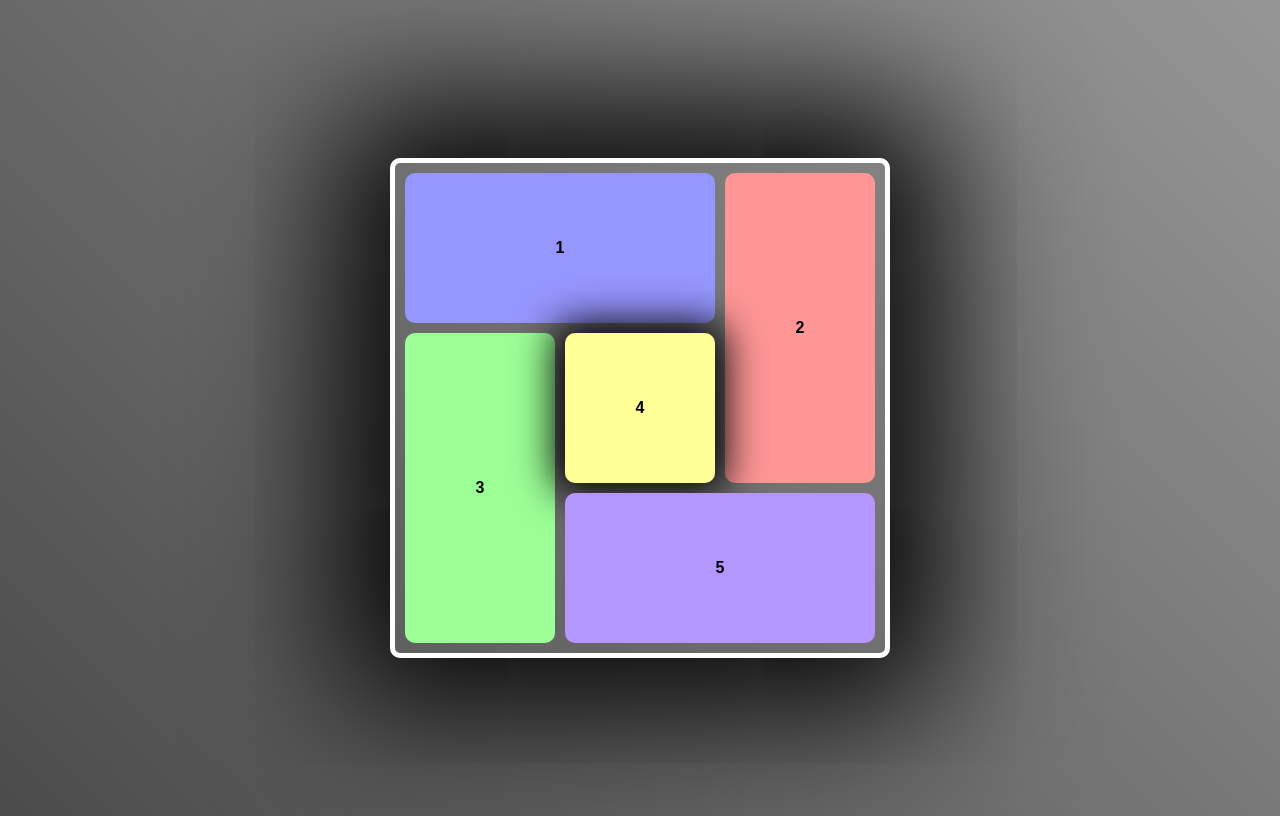
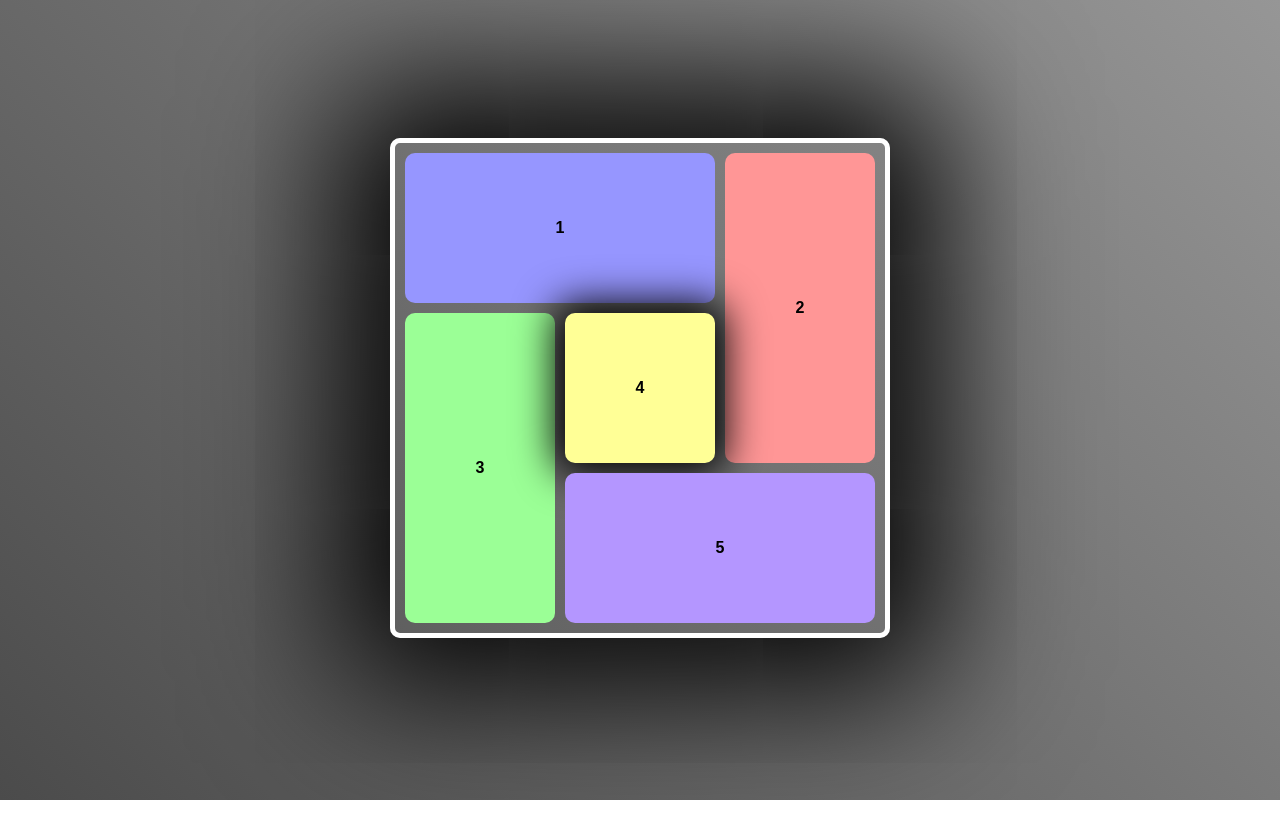
Before and after one commit to GitKub3r/GridFrases, a plain HTML site: page Grid/index.html in a window 1280 px wide. Drawn offline with Linux system fonts and the light colour scheme.

Commit message:
Add files via upload

```diff
--- a/Grid/index.html
+++ b/Grid/index.html
@@ -11,9 +11,11 @@
             justify-content: center;
             align-items: center;
 
-            height: 100vh;
+            height: 95vh;
 
             background: linear-gradient(45deg, rgb(75, 75, 75), rgb(150, 150, 150));
+            background-repeat: no-repeat;
+            background-attachment: fixed;
         }
 
         a {
```
